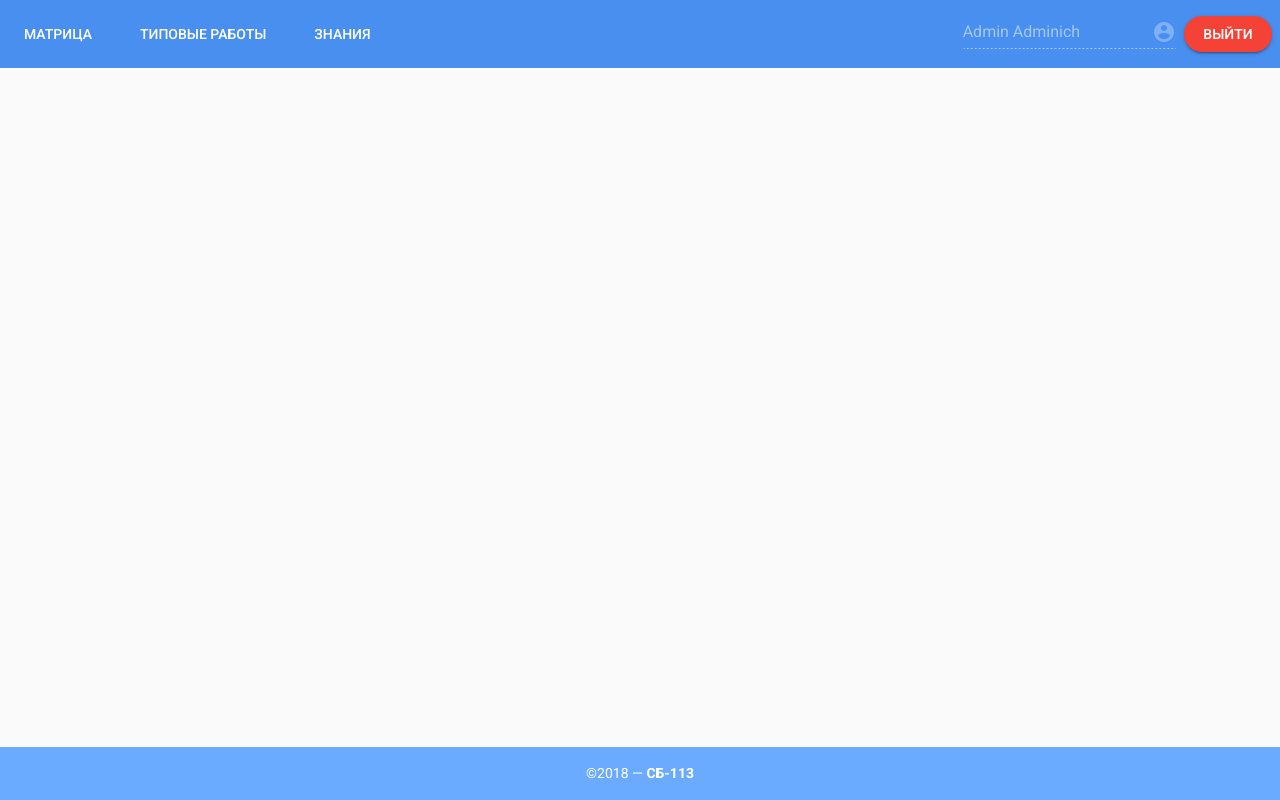
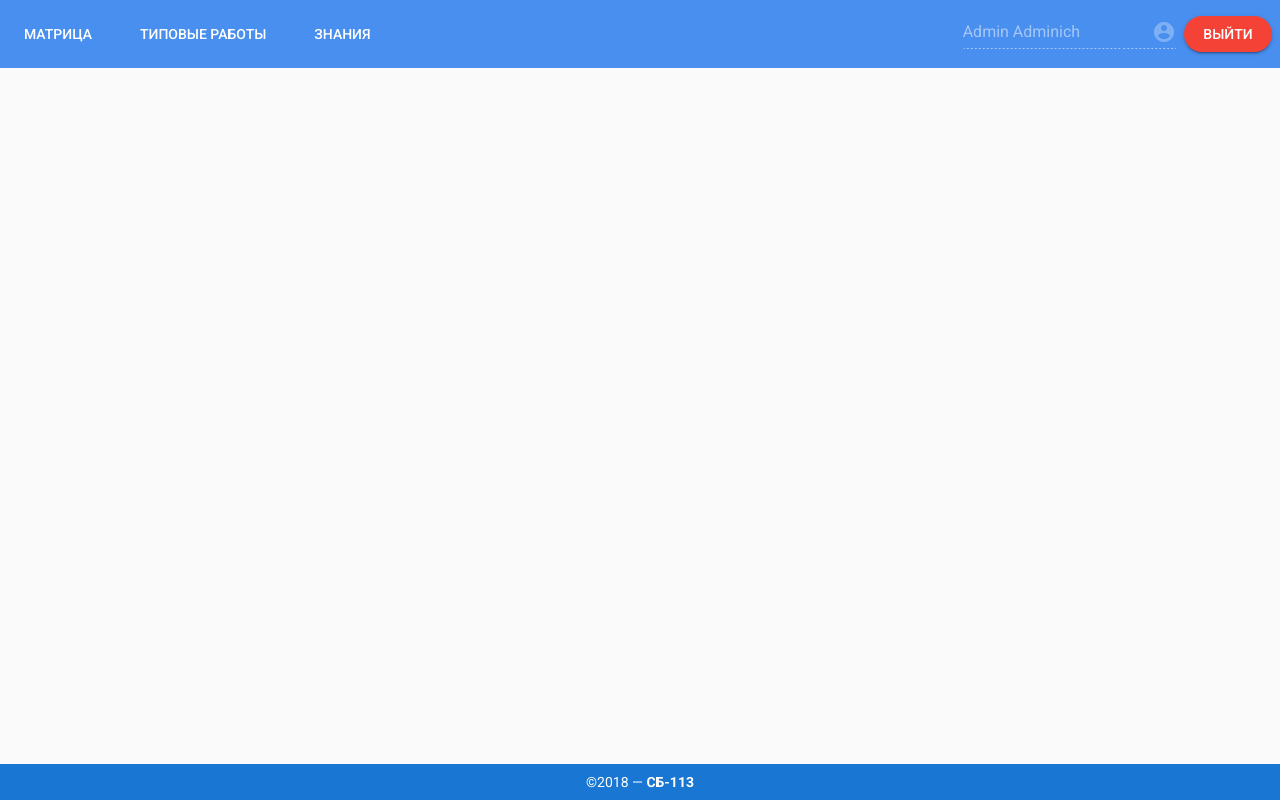
Before and after one commit to sergkukuev/cm, a Vue app in the folder application/: page /#/ in a window 1280 px wide. Built offline with nearby package versions, Linux system fonts and the light colour scheme; what vue-cookie would draw is missing.

Commit message:
Исправлен футер

```diff
--- a/application/src/components/Footer.vue
+++ b/application/src/components/Footer.vue
@@ -1,8 +1,10 @@
 <template>
-  <v-footer height="auto" color="primary lighten-1">
-    <v-flex primary lighten-2 py-3 text-xs-center white--text xs12>
-      &copy;{{ copyright }} — <strong>{{ company }}</strong>
-    </v-flex>
+  <v-footer color="primary" inset app>
+      <v-spacer></v-spacer>
+      <span class="white--text">
+        &copy;{{ copyright }} — <strong>{{ company }}</strong>
+      </span>
+      <v-spacer></v-spacer>
   </v-footer>
 </template>
 
```
